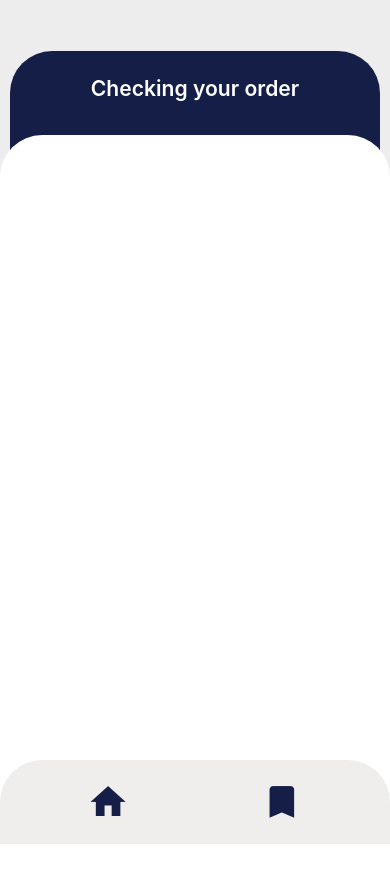
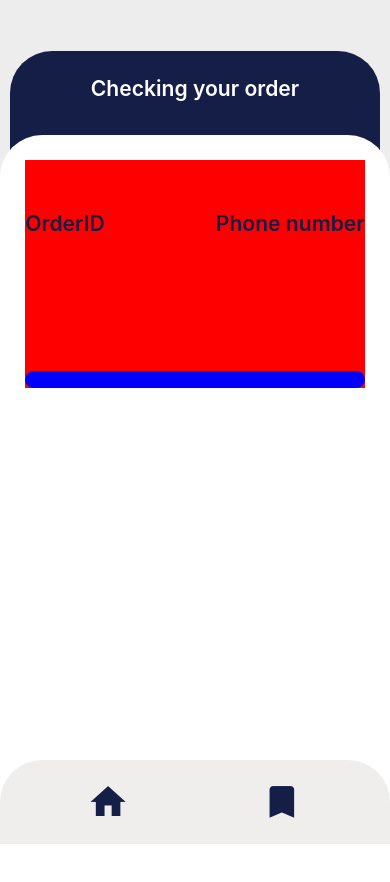
Before and after one commit to KimmNT/ccGloves, a React Native app: screen /Detail in a window 390 px wide. Shown: the top 882 px of the page. Built offline with nearby package versions, Linux system fonts and the light colour scheme.

Commit message:
update detail page

```diff
--- a/src/components/DetailPage.js
+++ b/src/components/DetailPage.js
@@ -2,6 +2,7 @@ import { StyleSheet, Text, TouchableOpacity, View } from "react-native";
 import React from "react";
 import shareStyle from "../styles/shareStyle";
 import homeStyle from "../styles/homeStyle";
+import detailStyle from "../styles/detailStyle";
 import Icon from "react-native-vector-icons/MaterialIcons";
 
 export default function DetailPage({ navigation, route }) {
@@ -9,17 +10,27 @@ export default function DetailPage({ navigation, route }) {
     <View style={shareStyle.container}>
       <View style={shareStyle.content}>
         <View style={shareStyle.navbar}>
-          {/* <TouchableOpacity
-            style={shareStyle.navbar__icon}
-            onPress={() => navigation.goBack()}
-          >
-            <View style={shareStyle.navbar__icon_container}>
-              <Icon name="arrow-back" style={shareStyle.icon} />
-            </View>
-          </TouchableOpacity> */}
           <Text style={shareStyle.navbar__title}>Checking your order</Text>
         </View>
-        <View style={shareStyle.body}></View>
+        <View style={shareStyle.body}>
+          <View style={detailStyle.detail__container}>
+            <View style={detailStyle.detail__header}>
+              <View style={detailStyle.detail__headerButton}>
+                <TouchableOpacity style={detailStyle.detail__btn}>
+                  <Text style={detailStyle.detail__headerButtontext}>
+                    OrderID
+                  </Text>
+                </TouchableOpacity>
+                <TouchableOpacity style={detailStyle.detail__btn}>
+                  <Text style={detailStyle.detail__headerButtontext}>
+                    Phone number
+                  </Text>
+                </TouchableOpacity>
+              </View>
+              <View style={detailStyle.detail__hearderBox}></View>
+            </View>
+          </View>
+        </View>
       </View>
       <View style={shareStyle.tab__container}>
         <TouchableOpacity onPress={() => navigation.goBack()}>
--- a/src/components/Loading.js
+++ b/src/components/Loading.js
@@ -15,18 +15,23 @@ import LoadingElip from "../images/loadingElip.png";
 export default function Loading({ navigation }) {
   return (
     <View style={shareStyle.container}>
-      <Text style={loadingStyle.loading__textUpper}>We are here for your</Text>
-      <Text style={loadingStyle.loading__textLower}>cleaning time!</Text>
-      <TouchableOpacity
-        style={loadingStyle.loading__parent}
-        onPress={() => navigation.navigate("Home")}
-      >
-        <View style={loadingStyle.loading__child}>
-          <Text style={loadingStyle.loading__text}>ccGloves</Text>
+      <View style={loadingStyle.loading__header}>
+        <View style={loadingStyle.loading__headerText}>
+          <Text style={loadingStyle.loading__textUpper}>
+            We are here for your
+          </Text>
+          <Text style={loadingStyle.loading__textLower}>cleaning time!</Text>
         </View>
-      </TouchableOpacity>
-
-      <View style={loadingStyle.loading__container}>
+        <TouchableOpacity
+          style={loadingStyle.loading__buttonParent}
+          onPress={() => navigation.navigate("Home")}
+        >
+          <View style={loadingStyle.loading__buttonChild}>
+            <Text style={loadingStyle.loading__textButton}>ccGloves</Text>
+          </View>
+        </TouchableOpacity>
+      </View>
+      <View style={loadingStyle.loading__containerImage}>
         <Image source={LoadingElip} style={loadingStyle.loading__imageElip} />
       </View>
     </View>
--- /dev/null
+++ b/src/styles/detailStyle.js
@@ -0,0 +1,51 @@
+import { StyleSheet, Dimensions } from "react-native";
+
+const res = Dimensions.get("window").height;
+
+const primary = "#141E46";
+const btnColor = "#F0EEED";
+const bgColor = "#EDEDED";
+const softRed = "#F45050";
+const softYellow = "#FFC861";
+const dark = "#000";
+const light = "#FFF";
+const styles = StyleSheet.create({
+  detail__container: {
+    justifyContent: "center",
+    alignItems: "center",
+  },
+  detail__header: {
+    width: "100%",
+    justifyContent: "center",
+    alignItems: "center",
+    top: 0,
+    gap: res * 0.1,
+    backgroundColor: "red",
+    top: 0,
+  },
+  detail__headerButton: {
+    width: "100%",
+    height: res * 0.15,
+    justifyContent: "space-between",
+    alignItems: "center",
+    flexDirection: "row",
+  },
+  detail__btn: {},
+  detail__headerButtontext: {
+    fontSize: res * 0.025,
+    fontWeight: "600",
+    color: primary,
+  },
+  detail__hearderBox: {
+    flexGrow: 1,
+    display: "flex",
+    alignItems: "center",
+    justifyContent: "center",
+    backgroundColor: "blue",
+    width: "100%",
+    padding: res * 0.01,
+    borderRadius: res * 0.02,
+    gap: res * 0.05,
+  },
+});
+export default styles;
--- a/src/styles/loadingStyle.js
+++ b/src/styles/loadingStyle.js
@@ -3,19 +3,48 @@ import { StyleSheet, Dimensions } from "react-native";
 const res = Dimensions.get("window").width;
 
 const styles = StyleSheet.create({
-  loading__container: {
+  loading__header: {
     position: "absolute",
-    justifyContent: "flex-end",
+    width: "100%",
+    justifyContent: "center",
     alignItems: "center",
-    bottom: 0,
+
+    top: res * 0.4,
+    gap: res * 0.3,
   },
-  loading__imageElip: {
-    width: res * 1,
-    height: res * 0.7,
-    resizeMode: "stretch",
+  loading__headerText: {
+    // position: "absolute",
+    width: "100%",
+    height: res * 0.25,
+    justifyContent: "space-between",
+    alignItems: "center",
   },
-  loading__child: {
-    position: "absolute",
+  loading__textUpper: {
+    // position: "absolute",
+    fontSize: 40,
+    color: "black",
+    fontWeight: "700",
+    justifyContent: "center",
+    alignItems: "center",
+  },
+  loading__textLower: {
+    // position: "absolute",
+    fontSize: 40,
+    color: "black",
+    fontWeight: "700",
+    justifyContent: "space-around",
+    alignItems: "center",
+  },
+  loading__buttonParent: {
+    width: 210,
+    height: 80,
+    borderRadius: 40,
+    display: "flex",
+    justifyContent: "center",
+    alignItems: "center",
+    backgroundColor: "#BA5EBB",
+  },
+  loading__buttonChild: {
     width: 200,
     height: 70,
     borderRadius: 35,
@@ -27,40 +56,24 @@ const styles = StyleSheet.create({
     borderColor: "papayawhip",
     borderWidth: 3,
   },
-  loading__parent: {
-    position: "absolute",
-    width: 210,
-    height: 80,
-    borderRadius: 40,
-    display: "flex",
-    justifyContent: "center",
-    alignItems: "center",
-    backgroundColor: "#BA5EBB",
-  },
-  loading__text: {
+  loading__textButton: {
     fontSize: 30,
     color: "papayawhip",
     fontWeight: "700",
     justifyContent: "center",
     alignItems: "center",
   },
-  loading__textUpper: {
+
+  loading__containerImage: {
     position: "absolute",
-    fontSize: 40,
-    color: "black",
-    fontWeight: "700",
-    justifyContent: "center",
+    justifyContent: "flex-end",
     alignItems: "center",
-    top: 170,
+    bottom: 0,
   },
-  loading__textLower: {
-    position: "absolute",
-    fontSize: 40,
-    color: "black",
-    fontWeight: "700",
-    justifyContent: "space-around",
-    alignItems: "center",
-    top: 220,
+  loading__imageElip: {
+    width: res * 1,
+    height: res * 0.7,
+    resizeMode: "stretch",
   },
 });
 
```
